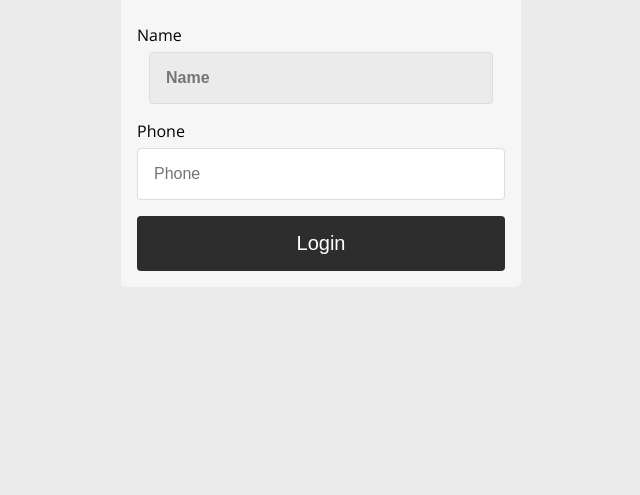
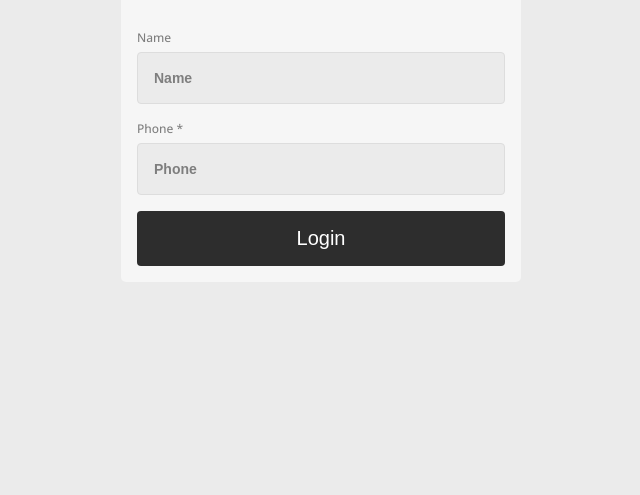
Before and after one commit to codewithsritam/chat-websocket, a website: page public/index.html in a window 1280 px wide. Shown: the part 305-800 px from the top of the page, without its empty margins (319-959 px from the left). Drawn offline with nearby package versions, Linux system fonts and the light colour scheme; no server answers.

Commit message:
Enhance login form styling and update input field attributes for better user experience

```diff
--- a/public/index.html
+++ b/public/index.html
@@ -19,12 +19,12 @@
         <p>Hi, Welcome Back <i class="fa-solid fa-hands-clapping"></i></p>
         <form class="login-form fColumn" id="Login" autocomplete="off">
             <div class="fColumn">
-                <label for="Name">Name</label>
+                <label for="Name" class="label">Name</label>
                 <input type="text" name="name" id="Name" class="name-input" placeholder="Name">
             </div>
             <div class="fColumn">
-                <label for="Phone">Phone</label>
-                <input type="text" name="phone" id="Phone" class="phone-input" placeholder="Phone">
+                <label for="Phone" class="label">Phone *</label>
+                <input type="number" name="phone" id="Phone" class="phone-input" placeholder="Phone">
             </div>
 
             <button type="submit" class="login-button">
--- a/public/style.css
+++ b/public/style.css
@@ -42,15 +42,14 @@ body{
     margin: 0 12px;
     background-color: #ebebeb;
 }
-.name-input{
+/* .name-input{
     font-size: 24px;
     font-weight: 700;
     color: #7e7e7e;
     border: none;
     outline: none;
-    margin: 0 12px;
     background-color: #ebebeb;
-}
+} */
 
 /* Seaerch css */
 .flex-row {
@@ -164,6 +163,12 @@ body{
     display: flex;
     flex-direction: column;
 }
+.label{
+    font-size: 12px;
+    font-weight: 500;
+    color: #7e7e7e;
+    cursor: pointer;
+}
 .phone-input,
 .name-input{
     padding: 1rem;
@@ -171,6 +176,13 @@ body{
     border-radius: 4px;
     margin-top: 6px;
     font-size: 1rem;
+    background-color: #ebebeb;
+    font-weight: 600;
+}
+.phone-input::placeholder,
+.name-input::placeholder{
+    font-size: 14px;
+    color: #7e7e7e;
 }
 .login-button{
     background-color: #2d2d2d;
```
